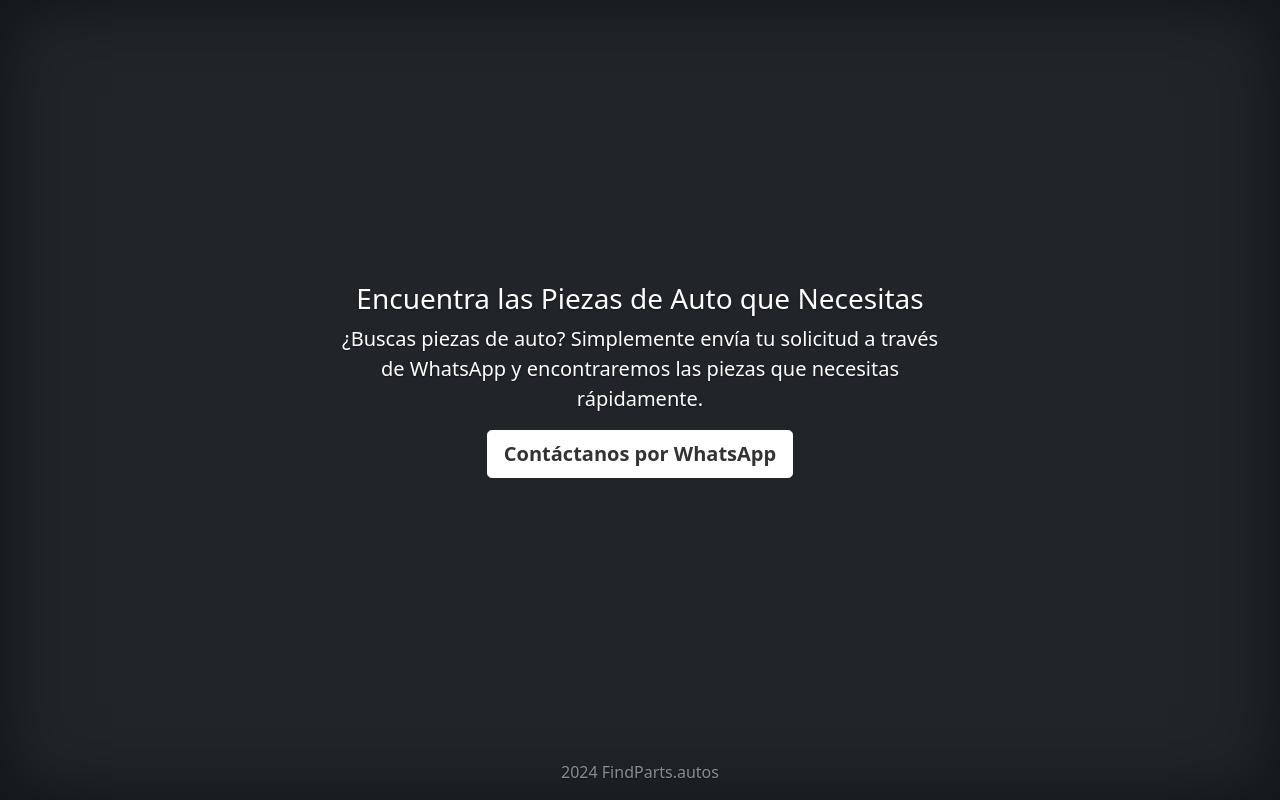
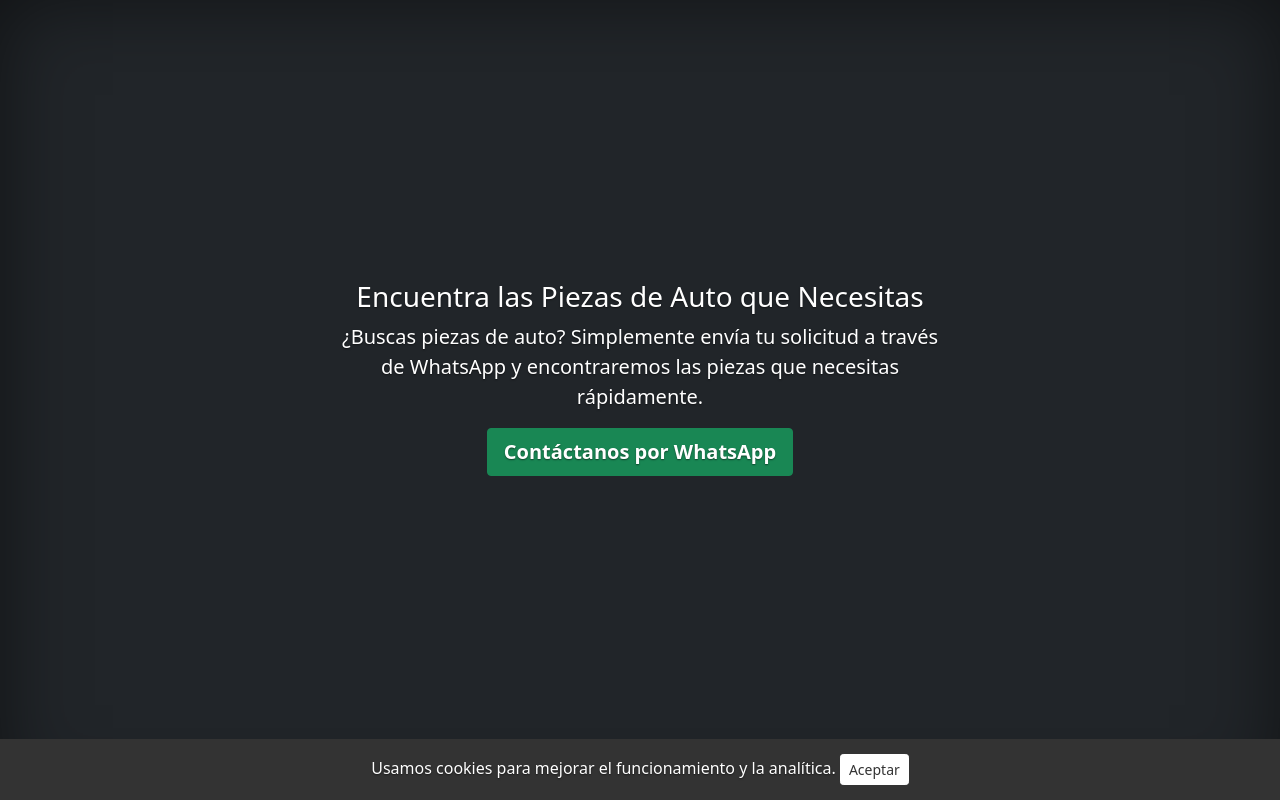
Before and after one commit to kabylan/FindParts-3, a plain HTML site: page index_es.html in a window 1280 px wide. Drawn offline with Linux system fonts and the light colour scheme.

Commit message:
cookie accept

```diff
--- a/index_es.html
+++ b/index_es.html
@@ -38,7 +38,20 @@
         }
       }
     </style>
-
+    <style>
+      #consent-banner {
+          position: fixed;
+          bottom: 0;
+          left: 0;
+          right: 0;
+          background-color: #333;
+          color: white;
+          padding: 15px;
+          text-align: center;
+          display: none;
+          z-index: 1000;
+      }
+  </style>
 
     <!-- Custom styles for this template -->
     <link href="cover.css" rel="stylesheet">
@@ -55,7 +68,7 @@
       ¿Buscas piezas de auto? Simplemente envía tu solicitud a través de WhatsApp y encontraremos las piezas que necesitas rápidamente.
     </p>
     <p class="lead">
-      <a href="https://wa.me/996550202550" class="btn btn-lg btn-secondary fw-bold border-white bg-white">Contáctanos por WhatsApp</a>
+      <a href="https://wa.me/996550202550" class="btn btn-lg btn-success fw-bold rounded mb-1">Contáctanos por WhatsApp</a>
     </p>
   </main>
 
@@ -65,6 +78,24 @@
 </div>
 
 
+<div id="consent-banner">
+  Usamos cookies para mejorar el funcionamiento y la analítica.
+  <button class="btn btn-sm btn-secondary border-white bg-white" id="accept-btn">Aceptar</button>
+</div>
+
+<script>
+  // Проверяем, если пользователь уже дал согласие
+  if (!localStorage.getItem('cookieConsent4')) {
+      document.getElementById('consent-banner').style.display = 'block';
+  }
+
+  // Обработчик события для кнопки "Принять"
+  document.getElementById('accept-btn').onclick = function() {
+      localStorage.setItem('cookieConsent4', 'accepted');
+      document.getElementById('consent-banner').style.display = 'none';
+  };
+
+</script>
 
   </body>
 </html>
```
Also changed, not shown: index.html (+33 -2 lines), test.html (added, +53 -0 lines).
